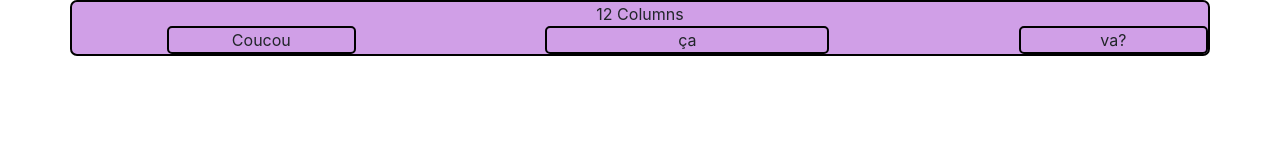
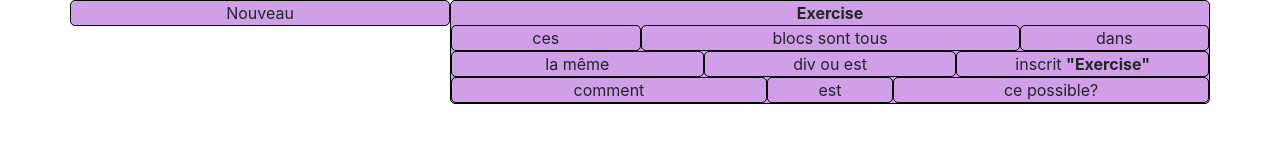
Before and after one commit to MarcoTampieri/bootstrap-training, a plain HTML site: page index.html in a window 1280 px wide. Drawn offline with nearby package versions, Linux system fonts and the light colour scheme.

Commit message:
bootstrap structure for ex.2

```diff
--- a/css/style.css
+++ b/css/style.css
@@ -1,21 +1,10 @@
 .container {
-    background-color: #d09fe7;
     text-align: center;
-    border: solid black 2px;
-    border-radius: 7px;
 }
 
-#coucou {
-    border: solid black 2px;
+[class*="col"] {
+    height: fit-content;
+    border: solid black 1px;
     border-radius: 5px;
+    background-color: #d09fe7;
 }
-
-#ça {
-    border: solid black 2px;
-    border-radius: 5px;
-}
-
-#va {
-    border: solid black 2px;
-    border-radius: 5px;
-}
--- a/index.html
+++ b/index.html
@@ -12,19 +12,27 @@
 </head>
 
 <body>
+
     <div class="container">
         <div class="row">
-            <div class="col-12">12 Columns</div>
-        </div>
-        <div class="row">
-            <div class="col-1"></div>
-            <div class="col-2" id="coucou">Coucou</div>
-            <div class="col-2"></div>
-            <div class="col-3" id="ça">ça</div>
-            <div class="col-2"></div>
-            <div class="col-2" id="va">va?</div>
-        </div>
-    </div>
+            <div class="col-4">Nouveau</div>
+            <div class="col-8"><b>Exercise</b>
+                <div class="row">
+                    <div class="col-3">ces</div>
+                    <div class="col-6">blocs sont tous</div>
+                    <div class="col-3">dans</div>
+                </div>
+                <div class="row">
+                    <div class="col">la même</div>
+                    <div class="col">div ou est</div>
+                    <div class="col">inscrit <b>"Exercise"</b></div>
+                </div>
+                <div class="row">
+                    <div class="col">comment</div>
+                    <div class="col-2">est</div>
+                    <div class="col">ce possible?</div>
+                </div>
+            </div>
 
 </body>
 
```
